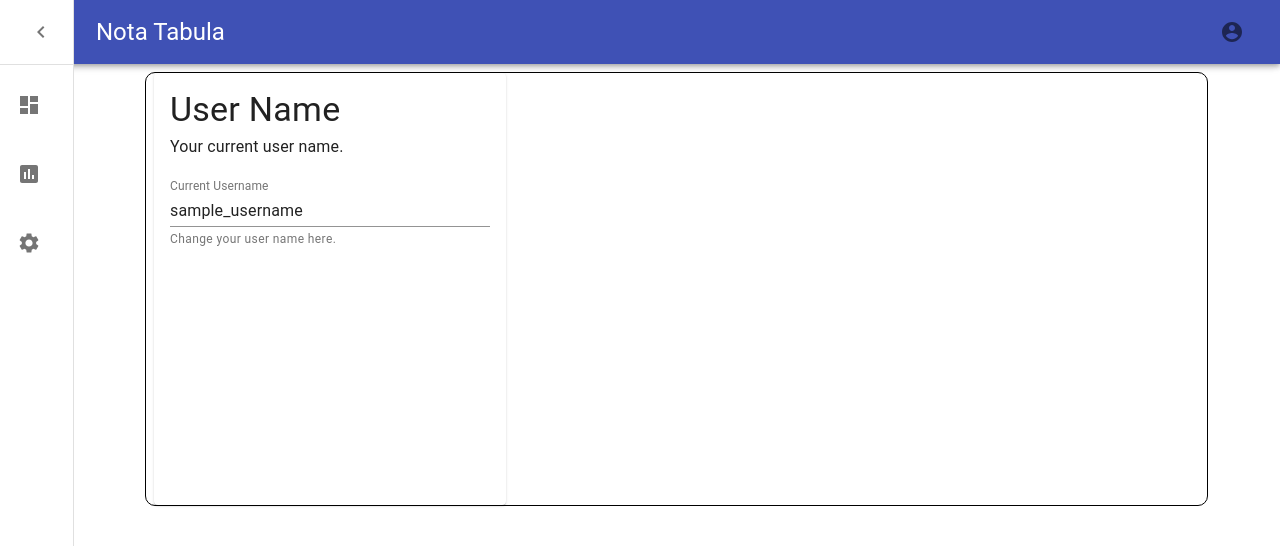
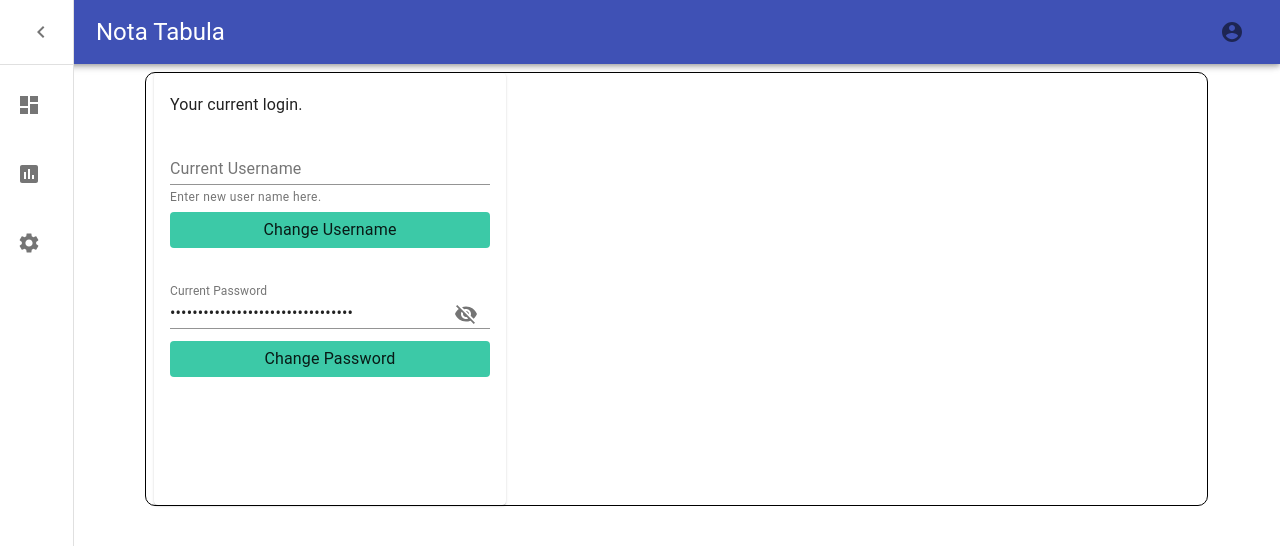
Before and after one commit to DenyingMad/nota-tabula-front, a React (Create React App) app: page /profile in a window 1280 px wide. Shown: the top 546 px of the page. Built offline with nearby package versions, Linux system fonts and the light colour scheme; no server answers; sample sign-in values are in the browser's storage.

Commit message:
Добавлены поля изменения имени, пароля. Изменение пароля не работает.

```diff
--- /dev/null
+++ b/src/api/UserApi.jsx
@@ -0,0 +1,36 @@
+import {getCommonHttpRequestProps, throwHttpErrors} from "../common";
+import {hardcodedProjectId, TASK_SERVICE_API_URL} from "./ServicesApiUrls";
+
+export const getUserDetails = () =>
+    fetch(`/rest/api/user`, {
+        method: "GET",
+        ...getCommonHttpRequestProps()
+    })
+        .then(error => throwHttpErrors(error))
+        .then(response => response.json())
+
+export const getUserDetailsByLogin = (login) =>
+    fetch(`/rest/api/user/login?login=${login}`, {
+        method: "GET",
+        ...getCommonHttpRequestProps()
+    })
+        .then(error => throwHttpErrors(error))
+        .then(response => response.json())
+
+export const changeUserPassword = (newPassword) =>
+    fetch(`/rest/security/user/change-password`, {
+        method: "PUT",
+        body: newPassword,
+        ...getCommonHttpRequestProps()
+    })
+        .then(error => throwHttpErrors(error))
+        .then(response => response.json())
+
+export const changeUsername = (newUsername) =>
+    fetch(`/rest/api/user/username`, {
+        method: "PUT",
+        body: newUsername,
+        ...getCommonHttpRequestProps()
+    })
+        .then(error => throwHttpErrors(error))
+        .then(response => response.json())
--- a/src/pages/profile/Profile.jsx
+++ b/src/pages/profile/Profile.jsx
@@ -1,9 +1,22 @@
-import React from "react";
-import {useProfileStyles} from "./ProfileStyles";
-import {Card, TextField, Typography} from "@material-ui/core";
-import clsx from "clsx";
+import React, {useContext, useEffect, useState} from "react";
 import * as Yup from "yup";
 import {passwordValidation} from "../../utils/credentialsValidation";
+import {AppContext} from "../../AppContext";
+import {changeUsername, changeUserPassword, getUserDetails, getUserDetailsByLogin} from "../../api/UserApi";
+import {useFormik} from "formik";
+import {ProfileView} from "./ProfileView";
+
+const handleChangePassword = (setError) => (values) => {
+    // dont call this yet
+
+    return changeUserPassword(values)
+        .then(r => {
+        })
+        .catch(error => {
+            setError("Sample Error.");
+            console.log(error);
+        });
+};
 
 const validationSchema = Yup.object({
     password: Yup
@@ -20,28 +33,72 @@ const validationSchema = Yup.object({
                     return this.createError({message: errorMessage});
                 });
         })
-})
+});
 
 export const Profile = () => {
-    const classes = useProfileStyles();
+    const [context, setContext] = useContext(AppContext);
+    const [userDetails, setUserDetails] = useState({});
+    const [newUsername, setNewUsername] = useState("");
+    const [newPassword, setNewPassword] = useState("If you see this, there's an error");
+    const [PasswordError, setPasswordError] = useState();
+    const [showPassword, setShowPassword] = useState(false);
+
+    const onChangePassword = handleChangePassword(setPasswordError);
+    const handleClickShowPassword = () => setShowPassword(!showPassword);
+    const handleLoginChange = (event) => {
+        setNewUsername(event.target.value)
+    };
+    const handleSubmitUserName = (newUserName) => {
+        // call API
+        changeUsername(newUsername)
+            .then(r => {})
+            .catch(err => console.log(err))
+    };
+
+    useEffect(() => {
+        let cleanupFunction = false;
+        getUserDetailsByLogin(context.currentUser)
+            .then(r => {
+                if (!cleanupFunction) {
+                    setUserDetails(r);
+                    setNewPassword(r.password);
+                }
+            })
+            .catch(error => console.log(error));
+        getUserDetails()
+            .then(r => {
+                if(r.userName) setNewUsername(r.userName);
+                else setNewUsername("Default userName");
+            })
+            .catch(err => console.log(err))
+        return () => cleanupFunction = true;
+    }, []);
+
+    const formik = useFormik({
+        initialValues: {
+            password: newPassword,
+        },
+        validationSchema: validationSchema,
+        onSubmit: (values) => {
+            return onChangePassword(values);
+        }
+    });
 
     return (
-        <Card
-            className={clsx(classes.flexColumn, classes.fullWidth, classes.profileCard)}
-        >
-            <Typography variant="h4" align="left">
-                {"User Name"}
-            </Typography>
-            <Typography variant="body1" align="left">
-                Your current user name.
-            </Typography>
-            <TextField
-                id="change-username"
-                label="Current Username"
-                defaultValue="sample_username"
-                helperText="Change your user name here."
-                className={clsx(classes.textField)}
-            />
-        </Card>
+        <ProfileView
+            values={formik.values}
+            userDetails={userDetails}
+            newUsername={newUsername}
+            handleLoginChange={handleLoginChange}
+            handleSubmitUserName={handleSubmitUserName}
+            handlePasswordChange={formik.handleChange}
+            handleSubmit={formik.handleSubmit}
+            errors={formik.errors}
+            message={PasswordError}
+            touched={formik.touched}
+            newPassword={newPassword}
+            passwordVisibility={showPassword}
+            handleClickShowPassword={handleClickShowPassword}
+        />
     )
-}
+};
--- a/src/pages/profile/ProfileView.jsx
+++ b/src/pages/profile/ProfileView.jsx
@@ -1 +1,82 @@
 import React from "react";
+import {Button, Card, FormHelperText, Input, InputLabel, TextField, Typography} from "@material-ui/core";
+import clsx from "clsx";
+import FormControl from "@material-ui/core/FormControl";
+import {useProfileStyles} from "./ProfileStyles";
+import InputAdornment from "@material-ui/core/InputAdornment";
+import IconButton from "@material-ui/core/IconButton";
+import Visibility from "@material-ui/icons/Visibility";
+import VisibilityOff from "@material-ui/icons/VisibilityOff";
+
+export const ProfileView = (props) => {
+    const classes = useProfileStyles();
+
+    return (
+        <Card
+            className={clsx(classes.flexColumn, classes.fullWidth, classes.profileCard)}
+        >
+            <Typography variant="h4" align="left">
+                {props.userDetails.login}
+            </Typography>
+            <Typography variant="body1" align="left">
+                Your current login.
+            </Typography>
+            <FormControl className={clsx(classes.textField)}>
+                <InputLabel htmlFor="change-username">Current Username</InputLabel>
+                <Input
+                    id="change-login"
+                    value={props.newUsername}
+                    onChange={props.handleLoginChange}
+                    aria-describedby="change-username-text"
+                />
+                <FormHelperText id="change-username-text">Enter new user name here.</FormHelperText>
+                <Button
+                    className={clsx(
+                        classes.addItemButton,
+                        classes.buttonTealColor
+                    )}
+                    onClick={(e) => props.handleSubmitUserName(props.newUsername, e)}
+                >
+                    <Typography variant="body1">
+                        Change Username
+                    </Typography>
+                </Button>
+            </FormControl>
+            <form className={clsx(classes.flexColumn, classes.textField)} onSubmit={props.handleSubmit}>
+                <TextField
+                    id="change_password"
+                    name="password"
+                    label="Current Password"
+                    size="small"
+                    type={props.passwordVisibility ? "text" : "password"}
+                    InputProps={{
+                        endAdornment: (
+                            <InputAdornment position="end">
+                                <IconButton
+                                    aria-label="toggle password visibility"
+                                    onClick={props.handleClickShowPassword}
+                                >
+                                    {props.passwordVisibility ? <Visibility/> : <VisibilityOff/>}
+                                </IconButton>
+                            </InputAdornment>
+                        )
+                    }}
+                    value={props.values.password}
+                    onChange={props.handlePasswordChange}
+                    error={props.touched.password && Boolean(props.errors.password)}
+                    helperText={props.touched.password && props.errors.password}
+                />
+                <Button
+                    className={clsx(
+                        classes.addItemButton,
+                        classes.buttonTealColor
+                    )}
+                    type="submit">
+                    <Typography variant="body1">
+                        Change Password
+                    </Typography>
+                </Button>
+            </form>
+        </Card>
+    )
+}
```
